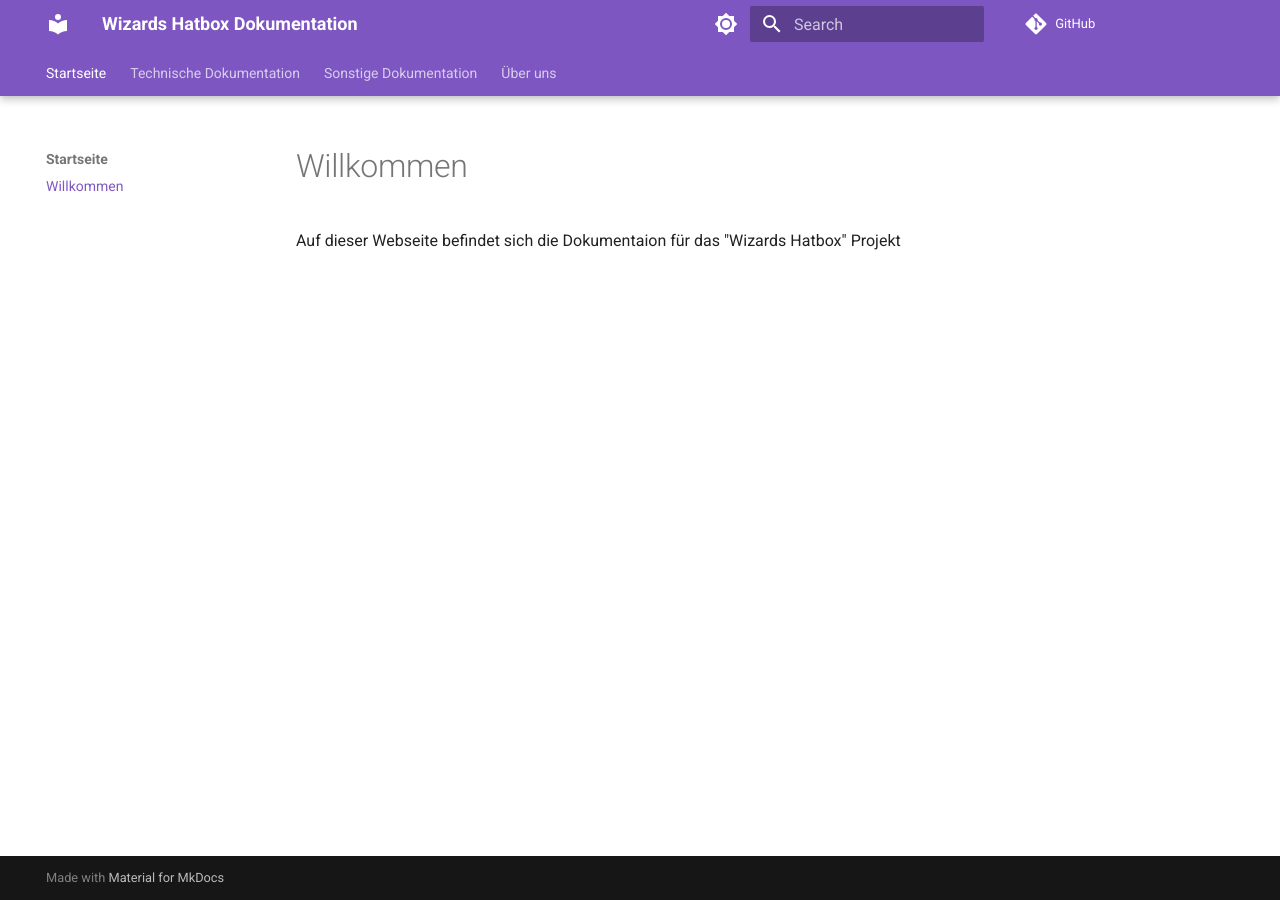
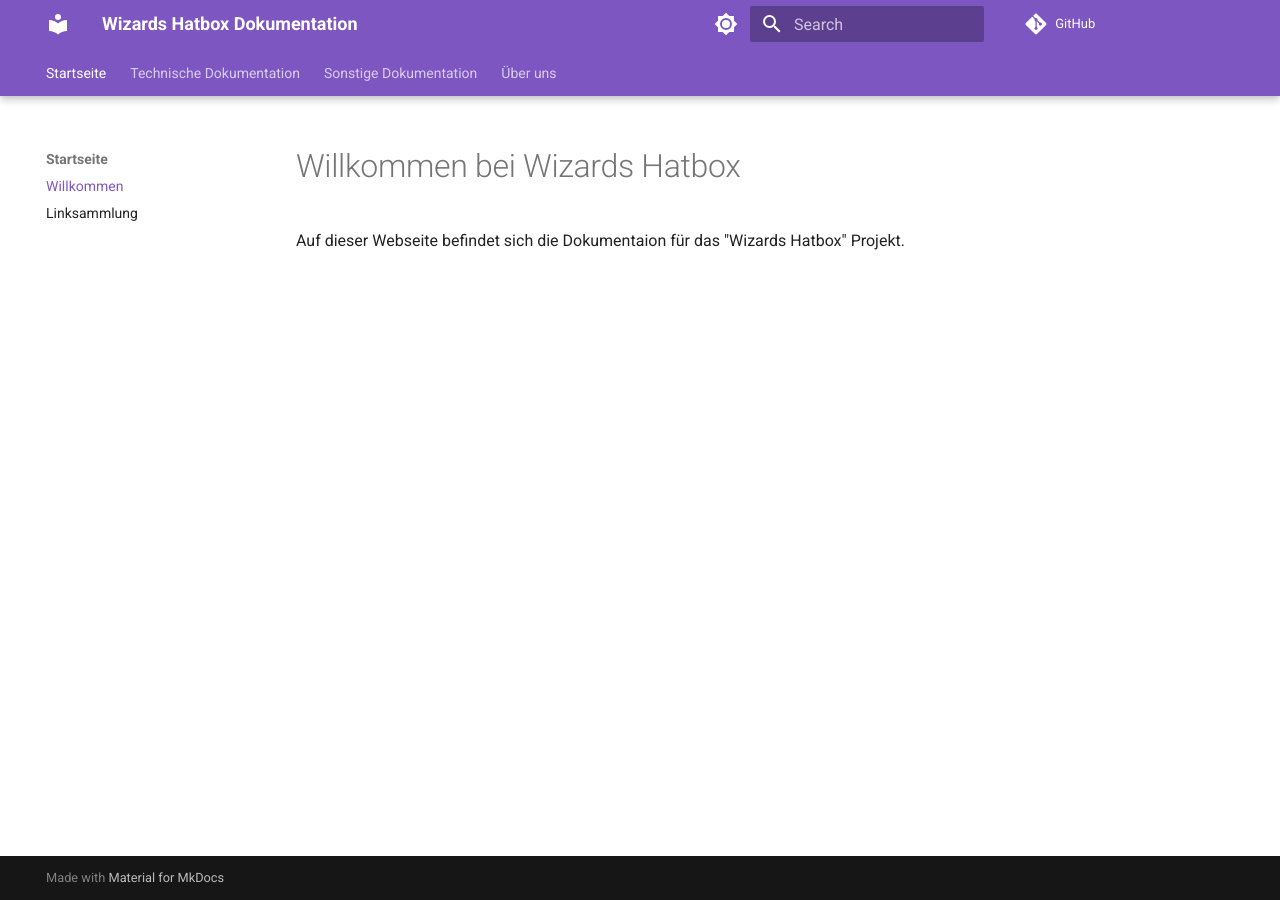
Before and after one commit to Wizards-Hatbox/WizardsHatdocs, an MkDocs documentation site: the page built from docs/index.md, in a window 1280 px wide. Built offline with MkDocs 1.6.1 and Material for MkDocs 9.7.7, drawn with Linux system fonts in a browser that asks for light colours; comment, search, counter and statistics services are not loaded.

Commit message:
add links to doku

```diff
--- a/docs/index.md
+++ b/docs/index.md
@@ -1,3 +1,3 @@
-# Willkommen
+# Willkommen bei Wizards Hatbox
 
-Auf dieser Webseite befindet sich die Dokumentaion für das "Wizards Hatbox" Projekt
+Auf dieser Webseite befindet sich die Dokumentaion für das "Wizards Hatbox" Projekt.
--- a/mkdocs.yml
+++ b/mkdocs.yml
@@ -34,6 +34,7 @@
 nav:
   - Startseite:
     - Willkommen: 'index.md'
+    - Linksammlung : 'home/links.md'
   - Technische Dokumentation:
     - Technologien: 'technical/technologies.md'
   - Sonstige Dokumentation:
```
Also changed, not shown: docs/home/links.md (added, +34 -0 lines).
